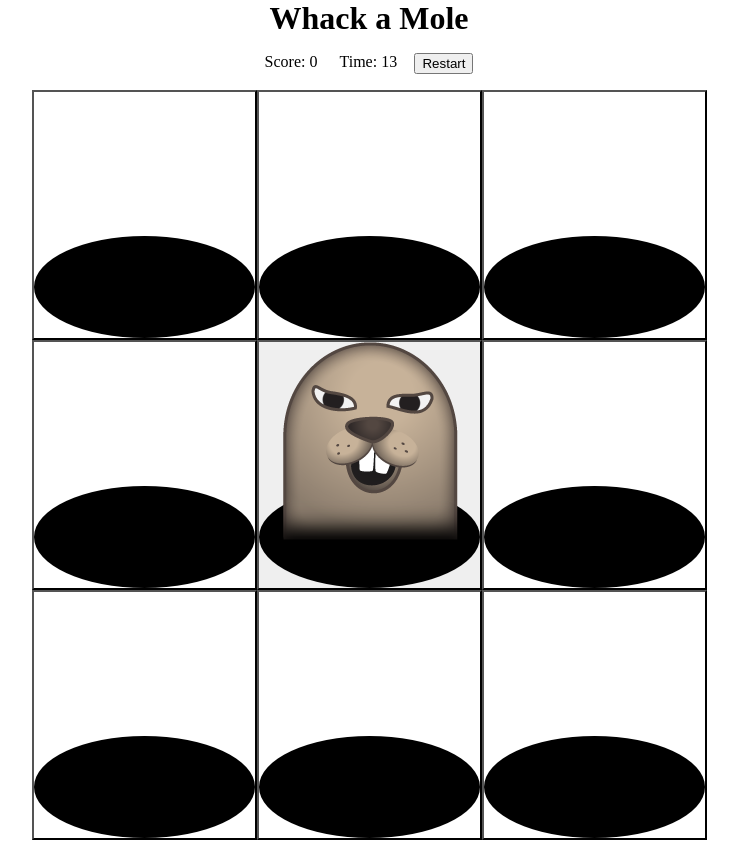
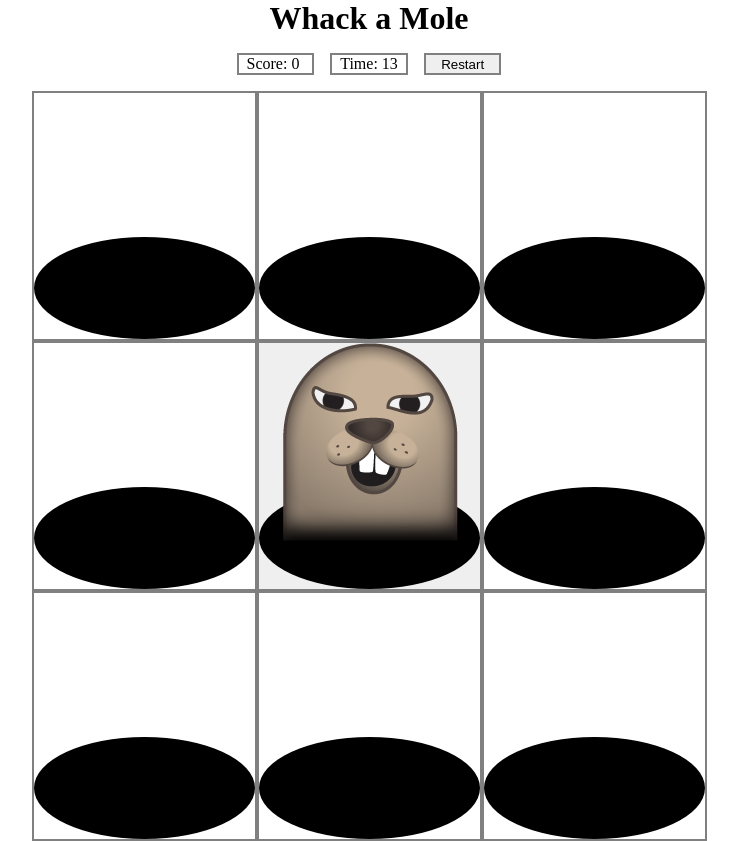
Before and after one commit to emiliodmorales/whack-a-mole, a React (Vite) app: page / in a window 1280 px wide. Both pictures are taken after a click on the button "Play". Shown: the whole page, without its empty margins (271-1009 px from the left). Built offline with nearby package versions, Linux system fonts and the light colour scheme.

Commit message:
style boxes

```diff
--- a/src/game/game.css
+++ b/src/game/game.css
@@ -1,7 +1,13 @@
 .scoreboard {
   display: grid;
-  grid-template-columns: 1fr 1fr 1fr;
+  grid-template-columns: repeat(3, 1fr);
   gap: 1rem;
+}
+
+.scoreboard p {
+  border: 2px gray solid;
+  padding-left: 1ch;
+  padding-right: 1ch;
 }
 
 .holes {
--- a/src/index.css
+++ b/src/index.css
@@ -16,3 +16,7 @@
   align-items: center;
   gap: 1rem;
 }
+
+button {
+  border: 2px gray solid;
+}
```
